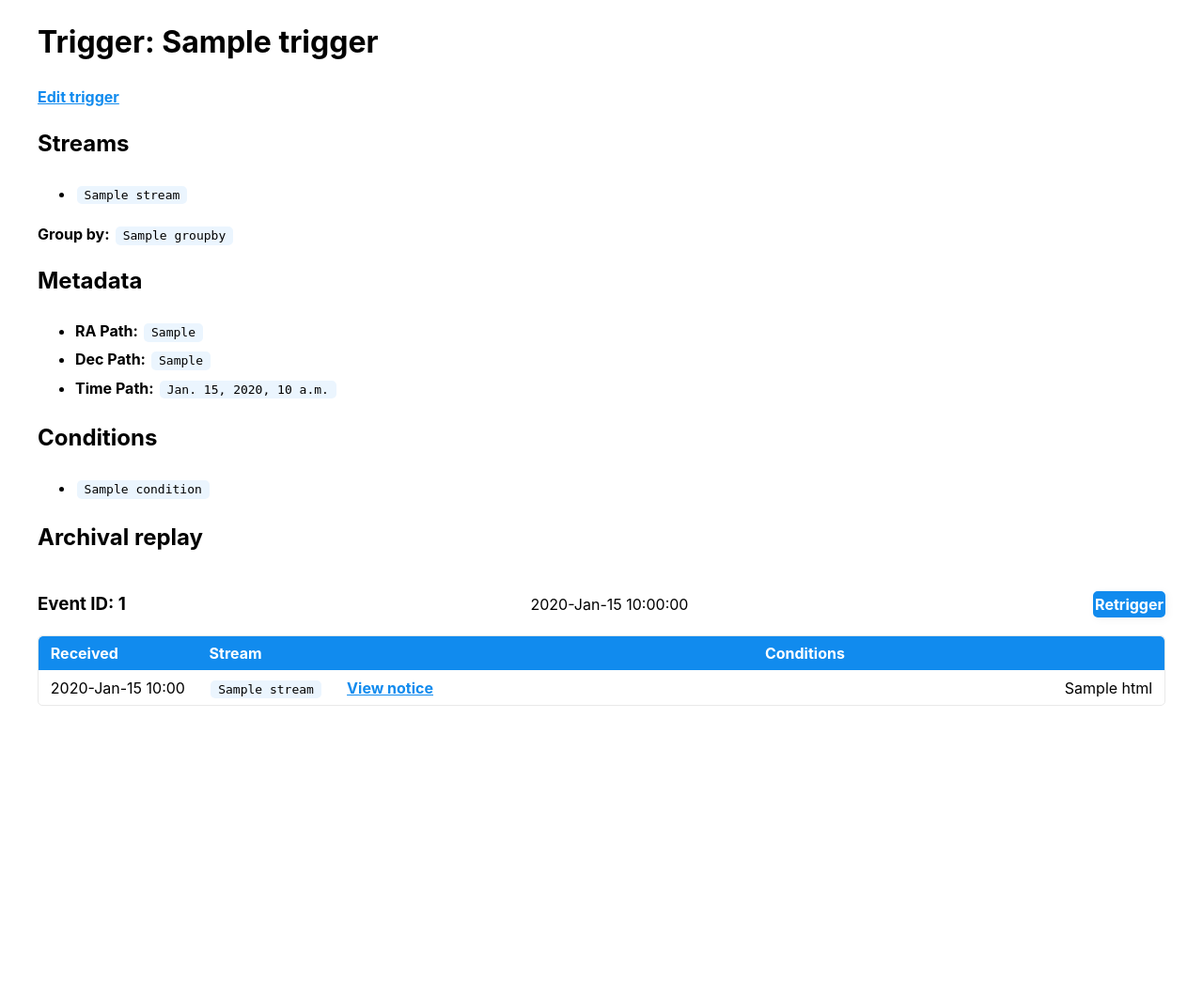
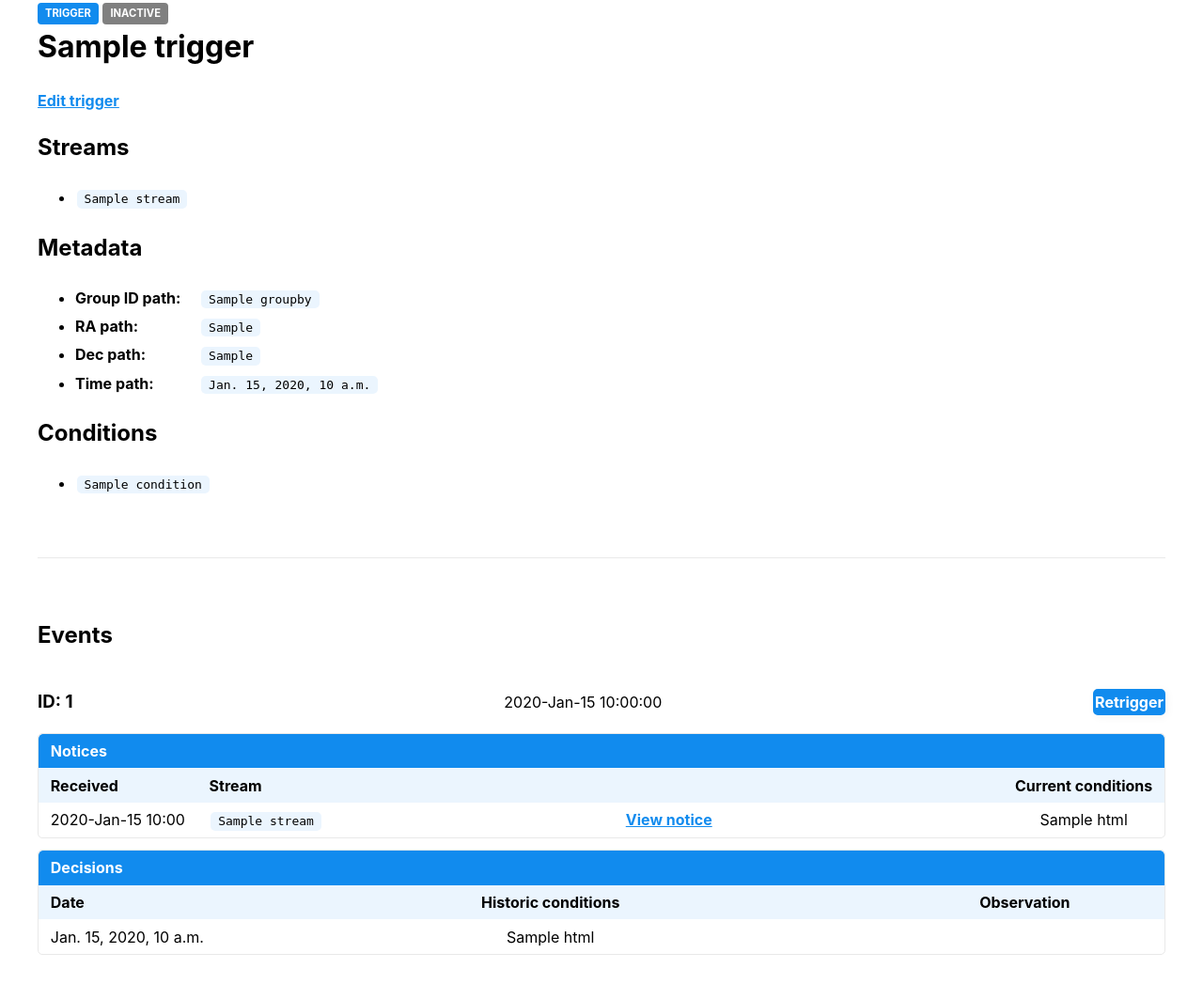
Before and after one commit to torrance/TraceT, a Django app: template TraceT2App/templates/TraceT2App/trigger/get.html in a window 1280 px wide. Shown: the part 188-1252 px from the top of the page at 94% size. Before the commit the page ends 939 px from the top, so only its background shows below. Run offline with Django 5.2, Linux system fonts and the light colour scheme; the template is opened without the code that fills it: most values are stand-ins (such as "Sample title", 1, 10 or a date in 2020).

Commit message:
Add additional details and styling to triggers/{id}

```diff
--- a/TraceT2App/static/css/tracet.css
+++ b/TraceT2App/static/css/tracet.css
@@ -1,5 +1,10 @@
 :root {
   --width-content: 1200px;
+  --color-ok: #69b764;
+  --color-maybe: #ffc156;
+  --color-fail: #d82526;
+  --color-disabled: grey;
+
 }
 
 nav {
@@ -11,13 +16,52 @@ main {
     padding-top: 0;
 }
 
+.heading-label, .trigger-active, .trigger-inactive {
+    border-radius: 4px 4px 4px 4px;
+    text-transform: uppercase;
+    padding: 0.2rem 0.5rem;
+    color: var(--color-bg);
+    font-weight: bold;
+    display: inline-block;
+    font-size: 0.7rem;
+
+    + h1 {
+        margin-top: 0
+    }
+}
+
+.heading-label {
+    background-color: var(--color-table);
+}
+
+.trigger-active {
+    background-color: var(--color-ok)
+}
+
+.trigger-inactive {
+    background-color: var(--color-disabled)
+}
+
+table {
+    display: table;
+}
+
 table, thead, tbody {
     width: 100%;
+    overflow: hidden;
 }
 
-td:last-child {
-    width:100%;
-    text-align: right;
+table thead {
+    background: none;
+
+    tr {
+        color: var(--color-text);
+        background: var(--color-accent);
+    }
+    tr:first-child {
+        color: var(--color-bg);
+        background: var(--color-table);
+    }
 }
 
 form, textarea {
@@ -45,22 +89,19 @@ span.vote {
 }
 
 span.vote.pass {
-    background-color: #309303;
-    background-color: #69b764;
+    background-color: var(--color-ok);
 }
 
 span.vote.maybe {
-    background-color: #dba13a;
-    background-color: #ffc156;
+    background-color: var(--color-maybe);
 }
 
 span.vote.fail {
-    background-color: #b10318;
-    background-color: #d82526;
+    background-color: var(--color-fail);
 }
 
 span.vote.error {
-    background-color: grey;
+    background-color: var(--color-disabled)
 }
 
 span.vote.inherited {
@@ -85,13 +126,13 @@ span.gcn-status {
 }
 
 span.gcn-status.ok {
-    background-color: #69b764;
-    color: #69b764;  /* fallback */
+    background-color: var(--color-ok);
+    color: var(--color-ok);  /* fallback */
     color: rgba(0, 0, 0, 0);
 }
 
 span.gcn-status.fail {
-    background-color: #d82526;
-    color: #d82526;  /* fallback */
+    background-color: var(--color-fail);
+    color: var(--color-fail);  /* fallback */
     color: rgba(0, 0, 0, 0);
 }
--- a/TraceT2App/templates/TraceT2App/trigger/get.html
+++ b/TraceT2App/templates/TraceT2App/trigger/get.html
@@ -4,7 +4,9 @@
 
 {% block content %}
 
-<h1>Trigger: {{ trigger.name }}</h1>
+<div class="heading-label">Trigger</div>
+{% if trigger.active %}<div class"trigger-active">Active</div>{% else %}<div class="trigger-inactive">Inactive</div>{% endif %}
+<h1>{{ trigger.name }}</h1>
 
 <p></p><a href="{% url 'triggeredit' id=trigger.id %}">Edit trigger</a><p></p>
 
@@ -16,16 +18,14 @@
     {% endfor %}
 </ul>
 
-<p><strong>Group by:</strong> <code>{{ trigger.groupby }}</code></p>
-
 <h2>Metadata</h2>
 
-<ul>
-    <li><strong>RA Path:</strong> <code>{{ trigger.ra_path }}</code></li>
-    <li><strong>Dec Path:</strong> <code>{{ trigger.dec_path }}</code></li>
-    <li><strong>Time Path:</strong> <code>{{ trigger.time_path }}</code></li>
+<ul display: table;>
+    <li><strong style="display: inline-block; min-width: 8rem">Group ID path:</strong> <code>{{ trigger.groupby }}</code></li>
+    <li><strong style="display: inline-block; min-width: 8rem">RA path:</strong> <code>{{ trigger.ra_path }}</code></li>
+    <li><strong style="display: inline-block; min-width: 8rem">Dec path:</strong> <code>{{ trigger.dec_path }}</code></li>
+    <li><strong style="display: inline-block; min-width: 8rem">Time path:</strong> <code>{{ trigger.time_path }}</code></li>
 </ul>
-
 
 <h2>Conditions</h2>
 
@@ -35,11 +35,13 @@
     {% endfor %}
 </ul>
 
-<h2>Archival replay</h2>
+<hr>
+
+<h2>Events</h2>
 
 {% for event in events %}
 <div style="display: flex; justify-content: space-between; align-items: center; margin-top: 1rem;">
-    <h3 style="display: inline-block;">Event ID: {{ event.groupid }}</h3>
+    <h3 style="display: inline-block;">ID: {{ event.groupid }}</h3>
 
     <p style="display: inline-block; width: unset;">{{ event.time | date:"Y-M-d G:i:s e" }}</p>
 
@@ -52,7 +54,8 @@
 
 <table>
     <thead>
-        <tr><th>Received</th><th style="text-align: left;">Stream</th><th></th><th colspan="{{ event.noticess.0.decision.factors.all | length }}">Conditions</th></tr>
+        <tr><th colspan=4>Notices</th></tr>
+        <tr><th>Received</th><th style="text-align: left;">Stream</th><th style="width: 100%"></th><th colspan="{{ event.noticess.0.decision.factors.all | length }}">Current conditions</th></tr>
     </thead>
     <tbody>
         {% for notice in event.noticess %}
@@ -60,13 +63,33 @@
             <td>{{ notice.created | date:"Y-M-d G:i e" }}</td>
             <td style="text-align: left"><code>{{ notice.stream.name }}</code> {% if notice.istest %}(Test){% endif %}</td>
             <td><a href="{{ notice.get_absolute_url }}">View notice</a></td>
-            {% for factor in notice.decision.factors.all %}
-            <td>{{ factor.html }}</td>
-            {% endfor %}
+            <td>{% for factor in notice.decision.factors.all %}
+                {{ factor.html }}
+            {% endfor %}</td>
         </tr>
         {% endfor %}
     </tbody>
     </tbody>
 </table>
+
+<p></p>
+
+<table>
+    <thead>
+        <tr><th colspan=3>Decisions</th></tr>
+        <tr><th style="width: 15%;">Date</th><th style="width: 60%;">Historic conditions</th><th style="width: 25%;">Observation</th></tr>
+    </thead>
+    <tbody>
+        {% if event.realdecisions %}
+            {% for decision in event.realdecisions %}
+            <tr>
+                <td>{{ decision.created }}</td><td>{% for factor in decision.factors.all %}{{ factor.html }} {% endfor %}</td><td></td>
+            </tr>
+            {% endfor %}
+        {% else %}
+        <tr><td colspan="3" style="text-align: center;">No recorded decisions</td></tr>
+        {% endif %}
+    </tbody>
+</table>
 {% endfor %}
 {% endblock %}
--- a/TraceT2App/views.py
+++ b/TraceT2App/views.py
@@ -180,6 +180,8 @@ class Trigger(View):
 
             event.form = forms.EventTrigger(initial={"eventid": event.id})
 
+            event.realdecisions = event.decisions.filter(simulated=False).order_by("created")
+
         return render(
             request,
             "TraceT2App/trigger/get.html",
```
